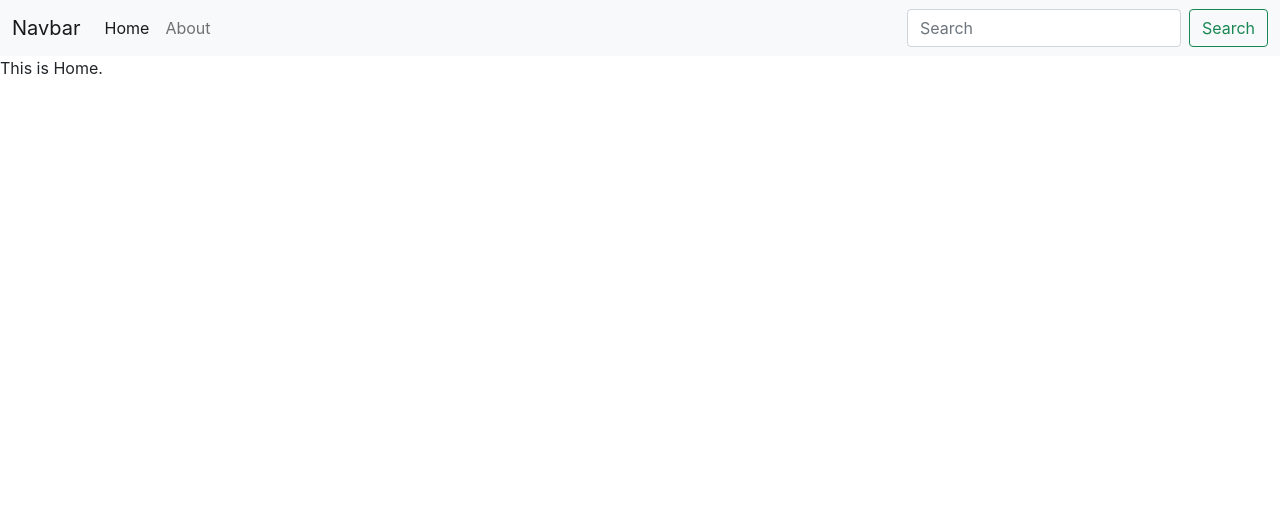
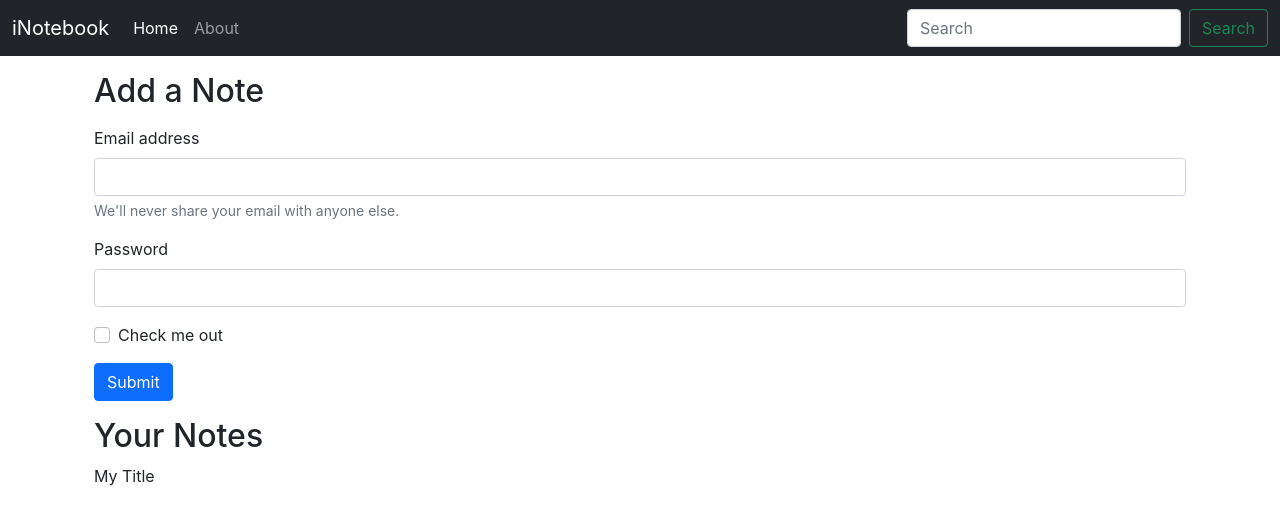
Before and after one commit to me-nk007/inotebook, a React (Create React App) app: page / in a window 1280 px wide. Shown: the top 524 px of the page. Built offline with nearby package versions, Linux system fonts and the light colour scheme.

Commit message:
Fetching Notes from Context API

```diff
--- a/src/App.js
+++ b/src/App.js
@@ -16,14 +16,14 @@
     <NoteState>
     <Router>
       <Navbar/>
-
+      <div className="container">
 
       <Routes>
       <Route exact path="/about" element = {<About/>}> </Route>
       <Route exact path="/" element = {<Home/>}> </Route>
       </Routes>
 
-
+      </div>
       </Router>
       </NoteState>
     </>
--- a/src/components/About.js
+++ b/src/components/About.js
@@ -1,15 +1,11 @@
-import React, { useContext, useEffect } from 'react';
-import noteContext from '../context/notes/noteContext';
+import React  from 'react';
 
 const About = () => {
-  const a = useContext(noteContext);
-  useEffect(() => {
-   a.update();
-   // eslint-disable-next-line
-  }, []);
+
+
   return (
     <div>
-      This is About {a.state.name} and he is in class {a.state.class}
+      This is About Page.
     </div>
   );
 }
--- a/src/components/Home.js
+++ b/src/components/Home.js
@@ -1,9 +1,39 @@
-import React from 'react';
+import React, {useContext} from 'react';
+import noteContext from "../context/notes/noteContext";
+
 
 const Home = () => {
+  const context = useContext(noteContext);
+  const {notes, setNotes} = context;
   return (
     <div>
-      This is Home.
+      <div className="container my-3">
+      <h2>Add a Note</h2>
+      <form className='my-3'>
+  <div class="mb-3">
+    <label for="exampleInputEmail1" class="form-label">Email address</label>
+    <input type="email" class="form-control" id="exampleInputEmail1" aria-describedby="emailHelp"/>
+    <div id="emailHelp" class="form-text">We'll never share your email with anyone else.</div>
+  </div>
+  <div class="mb-3">
+    <label for="exampleInputPassword1" class="form-label">Password</label>
+    <input type="password" class="form-control" id="exampleInputPassword1"/>
+  </div>
+  <div class="mb-3 form-check">
+    <input type="checkbox" class="form-check-input" id="exampleCheck1"/>
+    <label class="form-check-label" for="exampleCheck1">Check me out</label>
+  </div>
+  <button type="submit" class="btn btn-primary">Submit</button>
+</form>
+
+    </div>
+
+    <div className="container my-3">
+      <h2>Your Notes</h2>
+      {notes.map((note)=>{
+        return note.title
+      })}
+    </div>
     </div>
   );
 }
--- a/src/components/Navbar.js
+++ b/src/components/Navbar.js
@@ -1,11 +1,18 @@
-import React from "react";
-import { Link} from "react-router-dom";
+import React,{useEffect} from "react";
+import { Link, useLocation} from "react-router-dom";
+
+
+
 const Navbar = () => {
+  let location = useLocation();
+      useEffect(() => {
+        console.log(location.pathname)
+    }, [location]);
   return (
-    <nav className="navbar navbar-expand-lg navbar-light bg-light">
+    <nav className="navbar navbar-expand-lg navbar-dark bg-dark">
       <div className="container-fluid">
         <Link className="navbar-brand" to="/">
-          Navbar
+          iNotebook
         </Link>
         <button
           className="navbar-toggler"
@@ -21,12 +28,12 @@
         <div className="collapse navbar-collapse" id="navbarSupportedContent">
           <ul className="navbar-nav me-auto mb-2 mb-lg-0">
             <li className="nav-item">
-              <Link className="nav-link active" aria-current="page" to="/">
+              <Link className={`nav-link ${location.pathname ==="/"? "active" : ""}`} aria-current="page" to="/">
                 Home
               </Link>
             </li>
             <li className="nav-item">
-              <Link className="nav-link" to="/about">
+              <Link className={`nav-link ${location.pathname ==="/about"? "active" : ""}`} to="/about">
                 About
               </Link>
             </li>
--- a/src/context/notes/NoteState.js
+++ b/src/context/notes/NoteState.js
@@ -1,23 +1,25 @@
-import React, { useState } from "react";
+import React  from "react";
 import NoteContext from "./noteContext";
+import { useState } from "react";
 
 
 const NoteState = (props)=>{
-        const s1 = {
-            "name": "Harry",
-            "class": "5b"
+    const notesInitial = [
+        {
+          "_id": "64c6517d2cd9fdba1facbccf",
+          "user": "64c549358ac9c02d91474618",
+          "title": "My Title",
+          "description": "Please wake up early",
+          "tag": "personal",
+          "date": "2023-07-30T12:03:09.258Z",
+          "__v": 0
         }
-        const [state, setstate] = useState(s1);          // Changing the state using useState
-       const update = ()=>{
-            setTimeout(() => {
-                setstate({
-                    "name": "Nishant",
-                    "class": "Computer Engineering"
-                })
-            }, 1000);
-        }
+      ]
+      const [notes, setNotes] = useState(notesInitial);
+
+
     return (
-        <NoteContext.Provider value={{state:state, update:update}}>
+        <NoteContext.Provider value={{notes,setNotes}}>
             {props.children}
         </NoteContext.Provider>
     )
```
Also changed, not shown: 1 other file (tests, documents, lock files or other folders).
